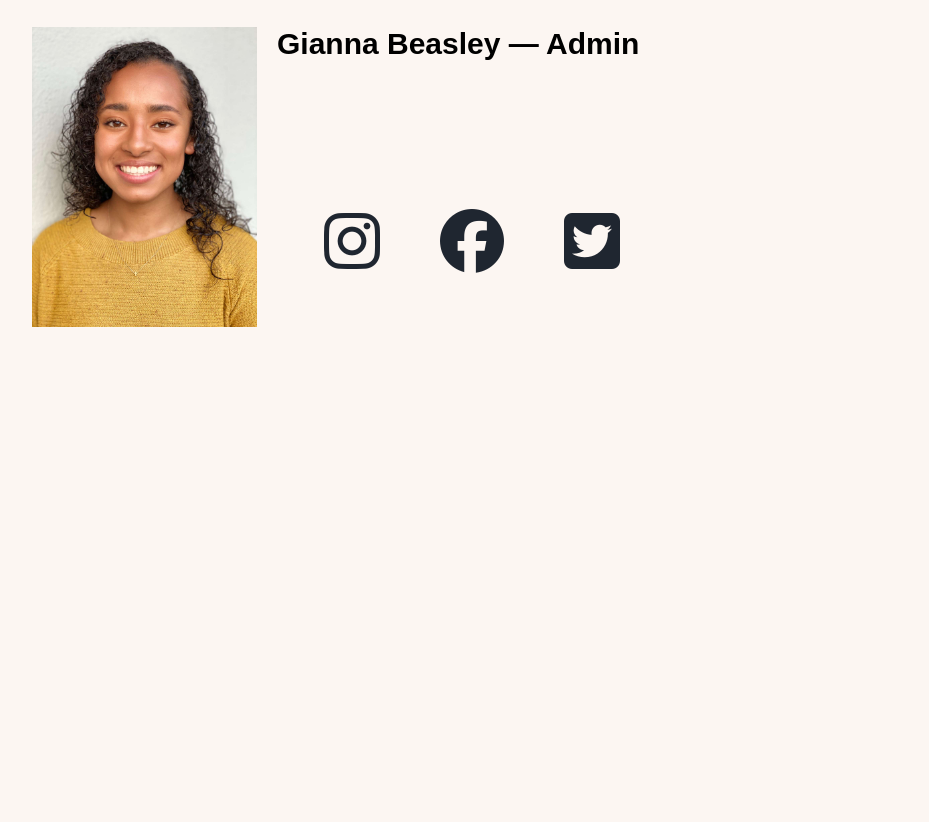
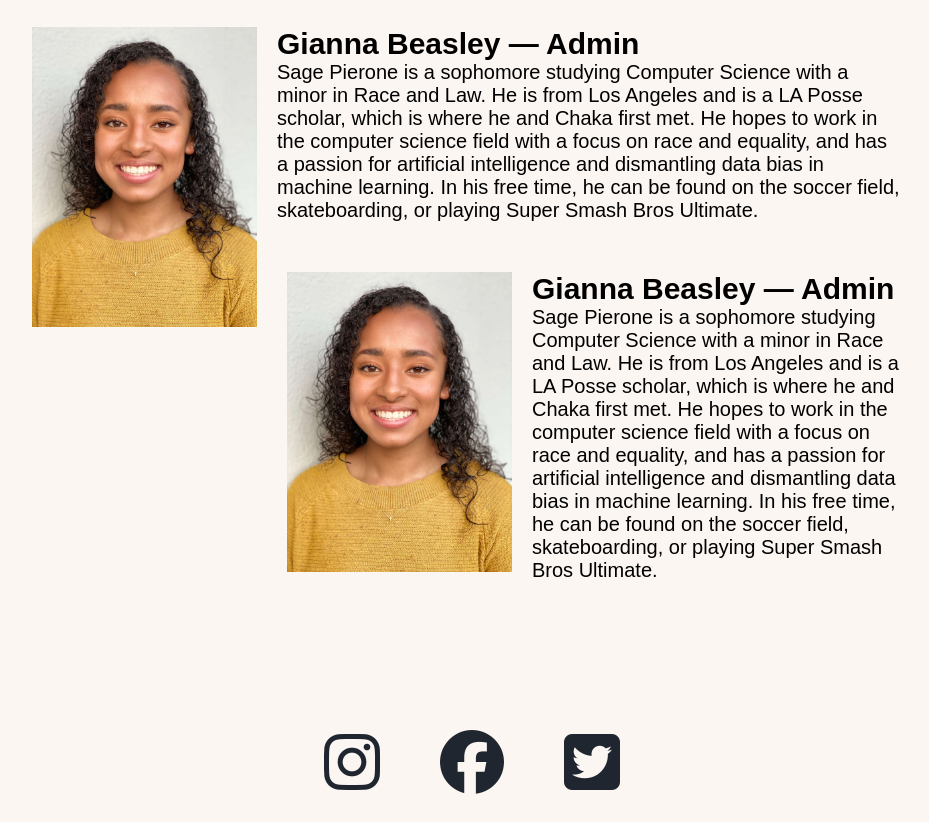
Before and after one commit to soyalexx/ASUC-Senator-Tellem-Website, a plain HTML site: page tech.html in a window 1280 px wide. Shown: the part 1199-2021 px from the top of the page, without its empty margins (168-1097 px from the left). Before the commit the page ends 1536 px from the top, so only its background shows below. Drawn offline with Linux system fonts and the light colour scheme; a web font is replaced by a local one.

Commit message:
Instructions

```diff
--- a/tech.html
+++ b/tech.html
@@ -17,13 +17,17 @@
             <img src="familypic.png" width="60%"/>
             <svg height="auto" width="40%" viewBox="0 0 100 100">
                 <text fill="#64b5f6" x="10" y="50%">
-                    <tspan x="10" y="50%">TECH</tspan>
+                    <tspan x="10" y="50%">TECH</tspan> <!-- CHANGE THIS -->
                 </text>
             </svg>
 
 
         </div>
         <div id="second-section">
+            <!--
+                FOR EACH PROFILE, MAKE THE IMG ALIGN ALTERNATE FROM LEFT TO RIGHT,
+                THEN JUST COPY FROM THE <div class="profile"> TO THE ENDING </div> AND PASTE AND EDIT THE TEXT AND IMG SRC
+            -->
             <div class="profile">
                 <img src="./tech/sage-pierone-pfp.jpg" width="25%" align="left"/>
                 <h2>
@@ -48,7 +52,17 @@
                     Gianna Beasley — Admin
                 </h2>
                 <p style="padding-bottom: 20px;">
-<!--                    Sage Pierone is a sophomore studying Computer Science with a minor in Race and Law. He is from Los Angeles and is a LA Posse scholar, which is where he and Chaka first met. He hopes to work in the computer science field with a focus on race and equality, and has a passion for artificial intelligence and dismantling data bias in machine learning. In his free time, he can be found on the soccer field, skateboarding, or playing Super Smash Bros Ultimate.-->
+                    Sage Pierone is a sophomore studying Computer Science with a minor in Race and Law. He is from Los Angeles and is a LA Posse scholar, which is where he and Chaka first met. He hopes to work in the computer science field with a focus on race and equality, and has a passion for artificial intelligence and dismantling data bias in machine learning. In his free time, he can be found on the soccer field, skateboarding, or playing Super Smash Bros Ultimate.
+                </p>
+            </div>
+
+            <div class="profile">
+                <img src="./tech/gianna-beasley-pfp.jpg" width="25%" align="left"/>
+                <h2>
+                    Gianna Beasley — Admin
+                </h2>
+                <p style="padding-bottom: 20px;">
+                    Sage Pierone is a sophomore studying Computer Science with a minor in Race and Law. He is from Los Angeles and is a LA Posse scholar, which is where he and Chaka first met. He hopes to work in the computer science field with a focus on race and equality, and has a passion for artificial intelligence and dismantling data bias in machine learning. In his free time, he can be found on the soccer field, skateboarding, or playing Super Smash Bros Ultimate.
                 </p>
             </div>
         </div>
```
